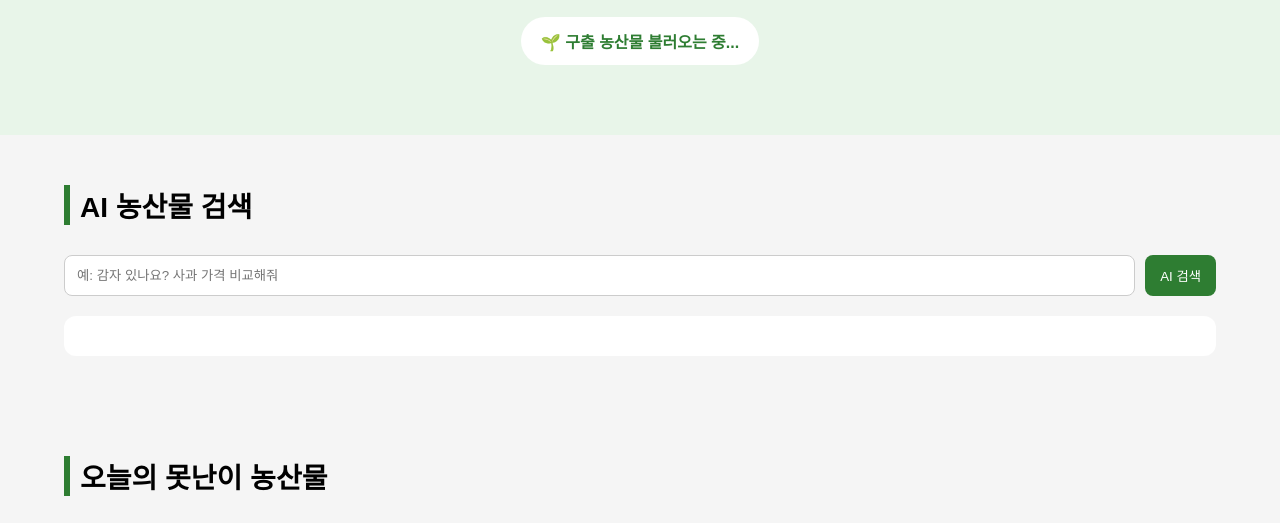
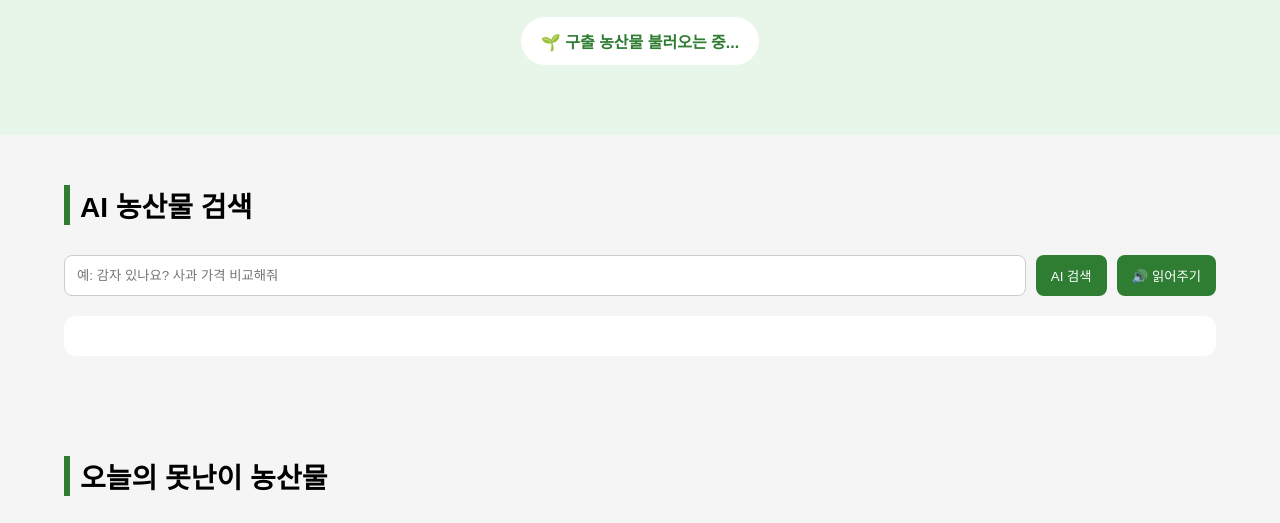
Before and after one commit to daehyunmajun/ZeroWasteAgriculturalProducts, a website with bundled scripts: page index.html in a window 1280 px wide. Shown: the part 252-775 px from the top of the page. Built offline with nearby package versions, Linux system fonts and the light colour scheme; no server answers.

Commit message:
Update index.html

```diff
--- a/index.html
+++ b/index.html
@@ -33,7 +33,11 @@
   <div class="ai-box">
     <input id="searchInput" placeholder="예: 감자 있나요? 사과 가격 비교해줘" />
     <button id="aiSearchBtn" class="btn">AI 검색</button>
+    <button id="ttsBtn" class="btn">
+      🔊 읽어주기
+    </button>
   </div>
+
 
   <div id="aiResult" class="ai-result"></div>
 </section>
```
